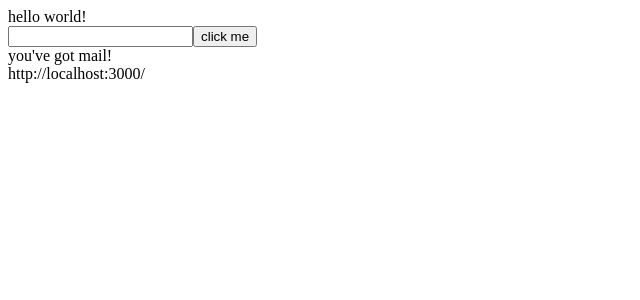
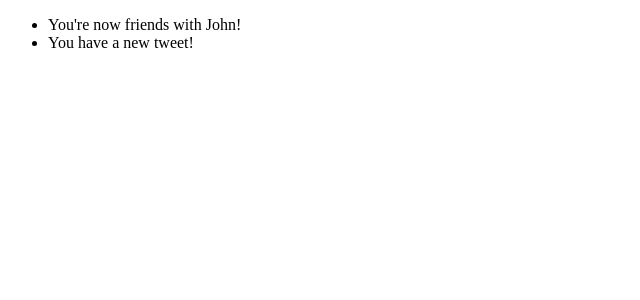
Before and after one commit to andy9775/angular-fundementals, an Angular app: page / in a window 1280 px wide. Shown: the top 300 px of the page, without its empty margins (0-640 px from the left). Built offline with nearby package versions, Linux system fonts and the light colour scheme.

Commit message:
add for loops for service data

```diff
--- a/src/app/app.component.ts
+++ b/src/app/app.component.ts
@@ -8,15 +8,18 @@ import { inject } from "@angular/core/testing";
   // templateUrl: "./app.component.html",
   styleUrls: ["./app.component.css"],
   template: ` <div>
-    <app-simple-form></app-simple-form>
-    {{ mail.message }}
-    <br />
-    {{ api }}
+    <ul>
+      <!-- *ngFor allows us to iterate through the mail.messages array
+            by specifying 'let message of mail.messages', message is each
+            element in the array
+       -->
+      <li *ngFor="let message of mail.messages">{{ message }}</li>
+    </ul>
   </div>`,
 })
 export class AppComponent {
   title = "Hello world!";
 
   // injecting the mail service
-  constructor(@Inject("mail") private mail, @Inject("api") private api) {}
+  constructor(@Inject("mail") private mail) {}
 }
--- a/src/app/mail.service.ts
+++ b/src/app/mail.service.ts
@@ -2,6 +2,6 @@ import { Injectable } from "@angular/core";
 
 @Injectable()
 export class MailService {
-  message = "you've got mail!";
+  messages = ["You're now friends with John!", "You have a new tweet!"];
   constructor() {}
 }
```
